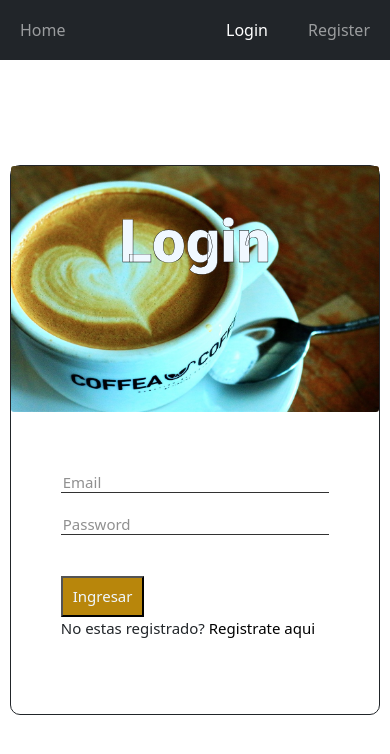
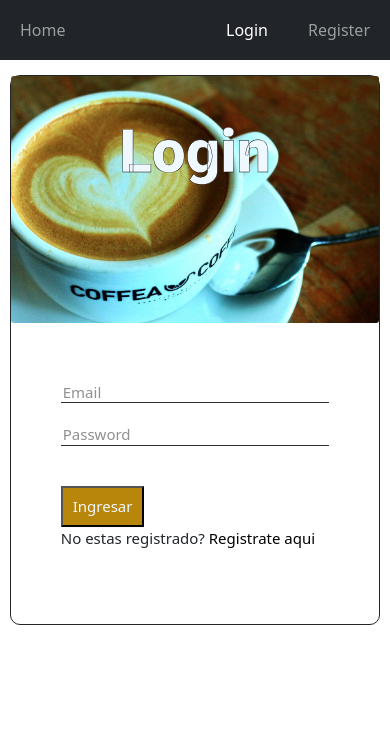
Before and after one commit to CamiloFuentesR/cafe-frontend, a React (Create React App) app: page /auth/login in a window 390 px wide. Shown: the top 754 px of the page. Built offline with nearby package versions, Linux system fonts and the light colour scheme.

Commit message:
auth css

```diff
--- a/src/styles/components/__auth.scss
+++ b/src/styles/components/__auth.scss
@@ -7,7 +7,7 @@
         justify-items: center;
         align-items: center;
         width: 100%;
-        height: 90%;
+        height: 580px;
         position: absolute;
     }
     ._login_card{
@@ -15,6 +15,8 @@
         height: 550px;
         border: 1px solid;
         border-radius: 10px;
+        position: absolute;
+
         h1{
             text-align: center;
         }
@@ -94,6 +96,7 @@
         width: 100%;
     }
     ._login_card{
+        position: absolute;
         width: 70%;
         height: 550px;
         border: 1px solid;
```
